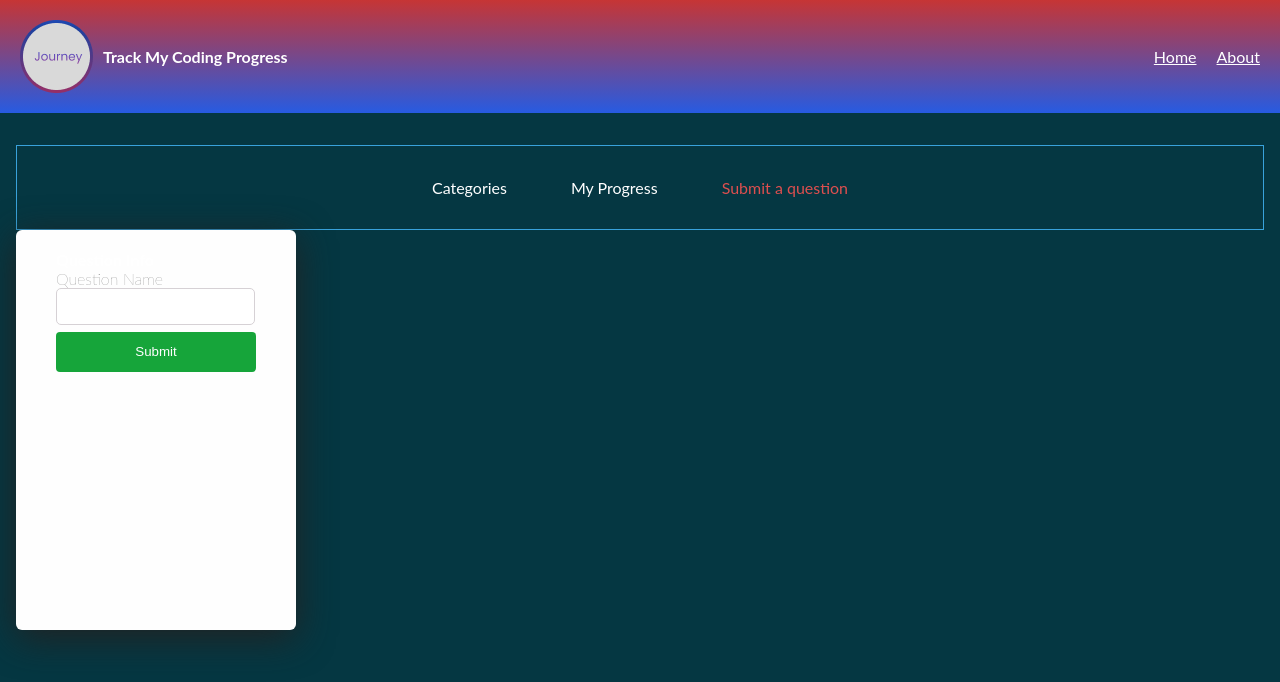
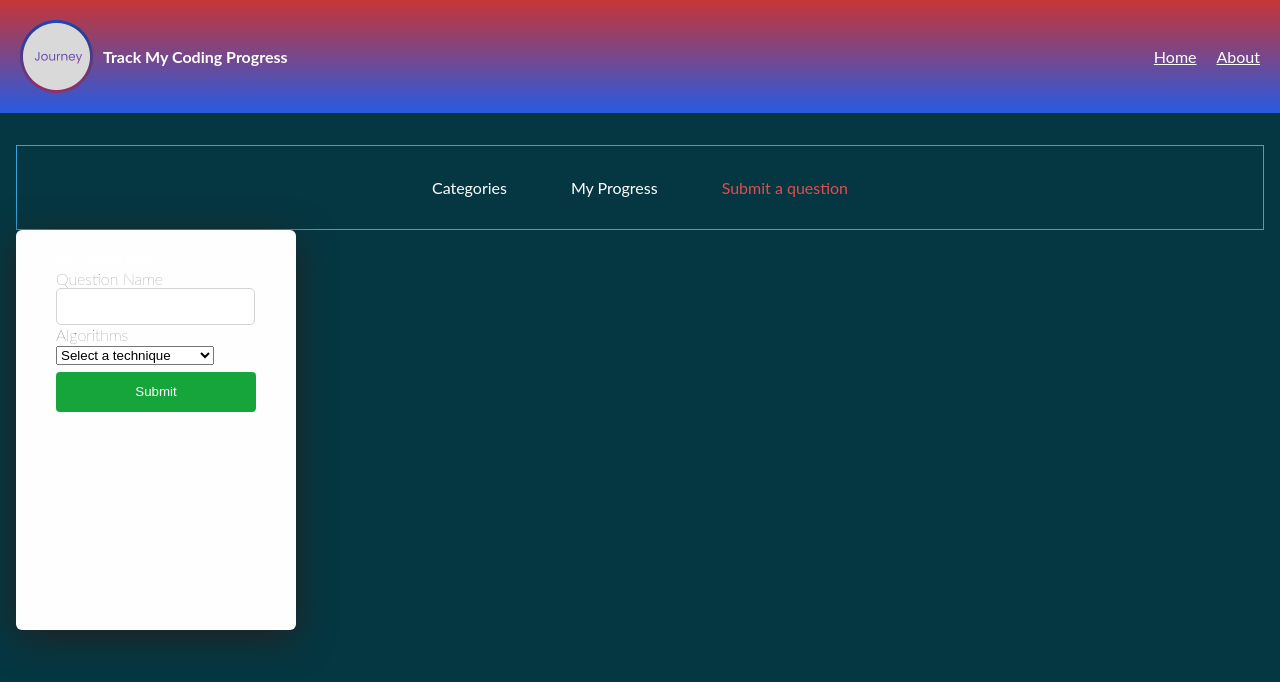
Before and after one commit to mKimp/CodingJournal-, a React (Create React App) app: page /home in a window 1280 px wide. Both pictures are taken after a click on the item "Submit a question". Shown: the top 682 px of the page. Built offline with nearby package versions, Linux system fonts and the light colour scheme.

Commit message:
finished the logic for form

```diff
--- a/src/Components/Form.tsx
+++ b/src/Components/Form.tsx
@@ -1,37 +1,46 @@
 import { error } from "console";
 import { useEffect, useRef, useState } from "react"
 import { BasicInput } from "./basicInput";
+import { SelectInput } from "./selectInput";
 
 export const Form = () => {
   const [name, setName] = useState("");
   const [error, setError] = useState("");
+  const [valueSelected, setValue] = useState("");
 
   const handleOnChange = (e:React.ChangeEvent<HTMLInputElement> ) => {
     setName(e.target.value);
   }
 
+  const handleOnSelectedChange = (e:React.ChangeEvent<HTMLSelectElement> ) => {
+    setValue(e.target.value);
+  }
   const handleSubmit = (e:React.MouseEvent<HTMLButtonElement, MouseEvent>) => {
     e.preventDefault();
-    console.log(name);
-    const emailInputIsValid = isEmailInputValid();
-    console.log(emailInputIsValid)
+    const emailInputIsValid = isEmailInputValid(name);
+    const selectIsValid = isEmailInputValid(valueSelected);
+
+    console.log(emailInputIsValid);
+    console.log(name)
     if(!emailInputIsValid){
       return setError("Please type in the question name")
     }
+    if(!selectIsValid){
+      return setError("Please choose the algorithm")
+    }
     else{
       setError("");
-
+      fetch("http://localhost:8000/form")
+      .then(res => res.json())
+      .then(data => console.log(data))
+      return true;
     }
   }
-
-  const isEmailInputValid = () => {
-    if(name === ""){
+  const isEmailInputValid = (value:string) => {
+    if(value === ""){
       return false;
     }
-    else{
-      return true;
-    }
-
+    return true;
   }
   return(
 
@@ -39,9 +48,12 @@ export const Form = () => {
       <form>
         <h4>Question Info</h4>
         <BasicInput onChanged={handleOnChange} label={"Question Name"} value={name}/>
+        <SelectInput label="Algorithms" onSelectedChanged = {handleOnSelectedChange} />
+
         {error && (
 						<p className="error">{error}</p>
 				)}
+
         <button onClick={(e) => {handleSubmit(e)}} className="primary">Submit</button>
 
       </form>
--- /dev/null
+++ b/src/Components/selectInput.tsx
@@ -0,0 +1,53 @@
+import { useState } from "react"
+
+interface SelectProps {
+  label:string
+  onSelectedChanged: (e: React.ChangeEvent<HTMLSelectElement> ) => void;
+}
+
+export const SelectInput = ({label, onSelectedChanged}:SelectProps & React.HTMLProps<HTMLSelectElement>) => {
+  const initializedValue = {
+    options:[
+      {
+        label: "Select a technique",
+        value: "Select a technique",
+      },
+      {
+        label: "Dynamic Programming",
+        value: "Dynamic Programming",
+      },
+      {
+        label: "Two Pointers",
+        value: "Two Pointers",
+      },
+      {
+        label: "Binary Search",
+        value: "Binary Search",
+      },
+      {
+        label: "Back Tracking",
+        value: "Back Tracking",
+      },
+    ]
+  };
+
+  const [selectedValue, setSelectedValue] = useState("Select a technique");
+
+  const handleChange = (e: React.ChangeEvent<HTMLSelectElement>) => {
+    setSelectedValue(e.target.value);
+    onSelectedChanged (e);
+  }
+
+  return (
+    <div className="select-wrapper">
+    <label htmlFor="select">{label}</label>
+    <select value={selectedValue} onChange={(e) => handleChange(e)}>
+        {
+          initializedValue.options.map((option, i) => {
+            return <option key={option.label} value={option.value}>{option.label}</option>;
+          })
+        }
+    </select>
+    </div>
+  )
+}
```
Also changed, not shown: src/Components/basicInput.tsx (+1 -6 lines).
